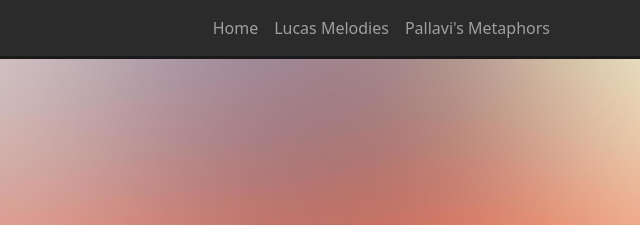
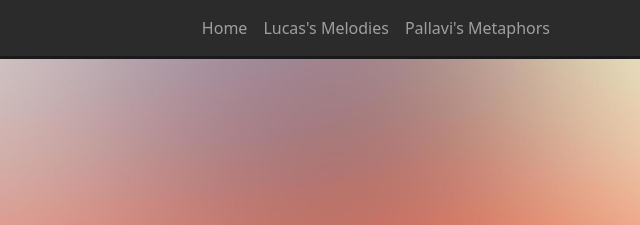
Before and after one commit to PallaviPattanashetti/favouriteTop-10, a plain HTML site: page pages/Lucas Guptill.html in a window 1280 px wide. Shown: the top 225 px of the page, 640-1280 px from the left. Drawn offline with nearby package versions, Linux system fonts and the light colour scheme; files whose address does not match are found by name.

Commit message:
fixed final

```diff
--- a/pages/Lucas Guptill.html
+++ b/pages/Lucas Guptill.html
@@ -32,7 +32,7 @@ Creating simple about me project within figma and then putting it into html
             <a class="nav-link" href="../index.html">Home</a> <!--THESE WILL LINK BETWEEN OUR PAGES-->
           </li>
           <li class="nav-item">
-            <a class="nav-link" href="../pages/Lucas Guptill.html">Lucas Melodies</a> <!--Lucas page-->
+            <a class="nav-link" href="../pages/Lucas Guptill.html">Lucas's Melodies</a> <!--Lucas page-->
           </li>
           <li class="nav-item">
             <a class="nav-link" href="../pages/Pallavi Pattanashetti.html">Pallavi's Metaphors</a><!--Pallavi Page-->
```
Also changed, not shown: pages/Pallavi Pattanashetti.html (+1 -1 lines).
